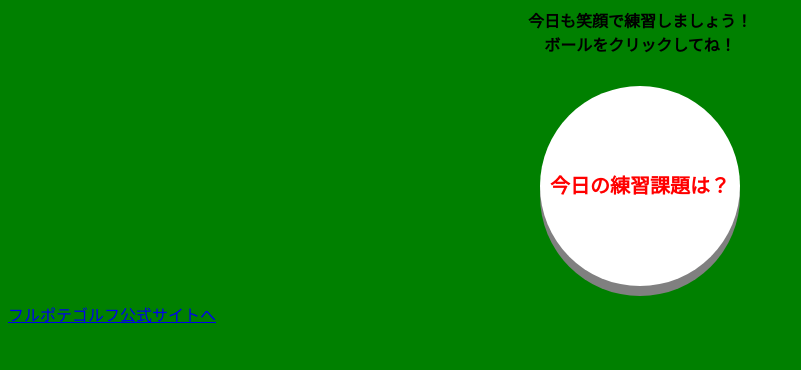
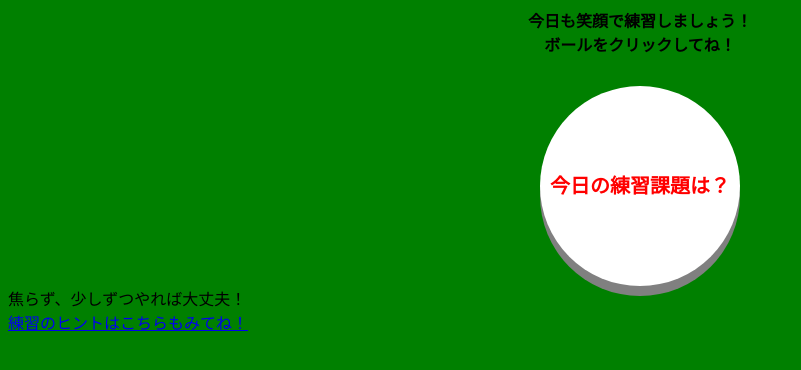
Before and after one commit to yasuyukikunieda/golfpractice_proto, a plain HTML site: page index.html in a window 1280 px wide. Shown: the whole page, without its empty margins (0-801 px from the left). Drawn offline with Linux system fonts and the light colour scheme.

Commit message:
Update index.html

```diff
--- a/index.html
+++ b/index.html
@@ -38,10 +38,12 @@ btn.addEventListener('mouseup', () =>{
   </script>
 
 </body>
-  <footer>
-    <p>
-    <a href="https://www.fp92golf.com">フルポテゴルフ公式サイトへ</a>
-    </p>
+
+<footer>
+
+    <div id="koushiki">焦らず、少しずつやれば大丈夫！<br><a href="https://www.fp92golf.com">練習のヒントはこちらもみてね！</a></div>
+
+
 </footer>
 
 </html>
```
